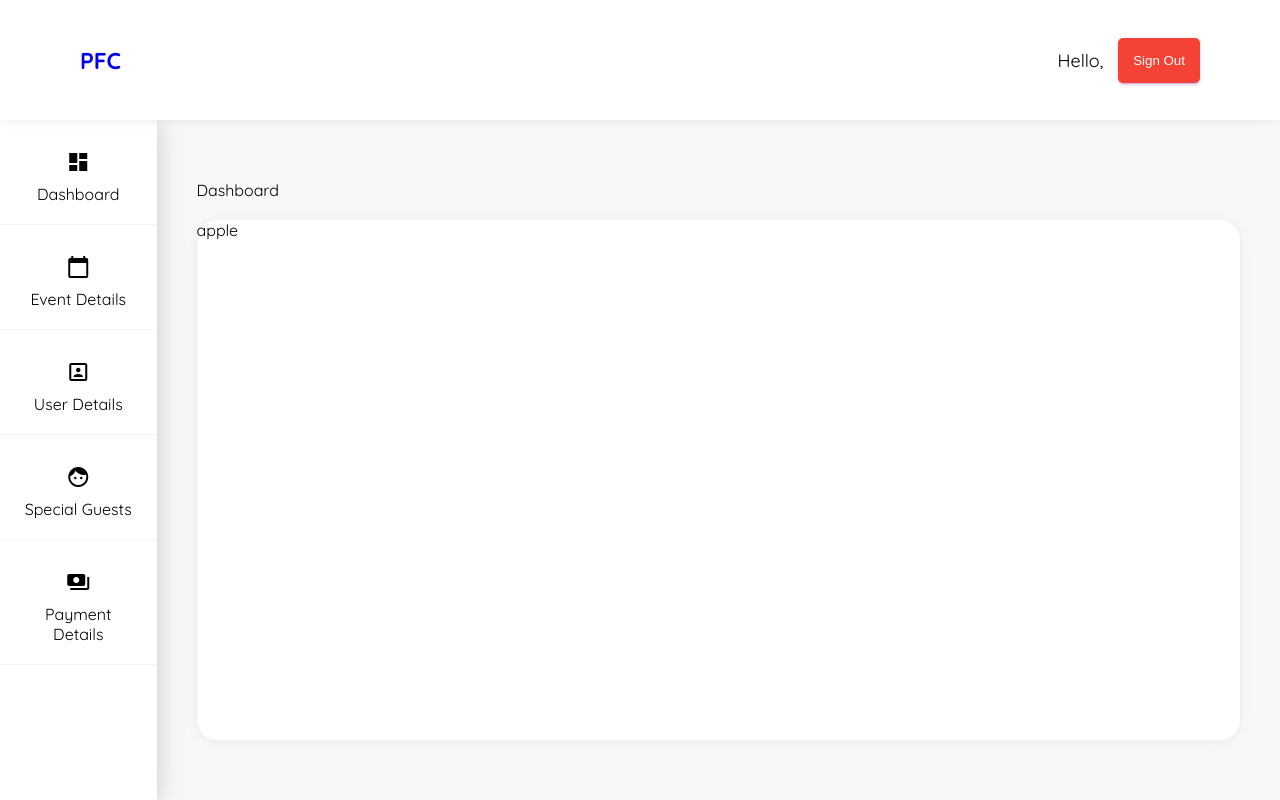
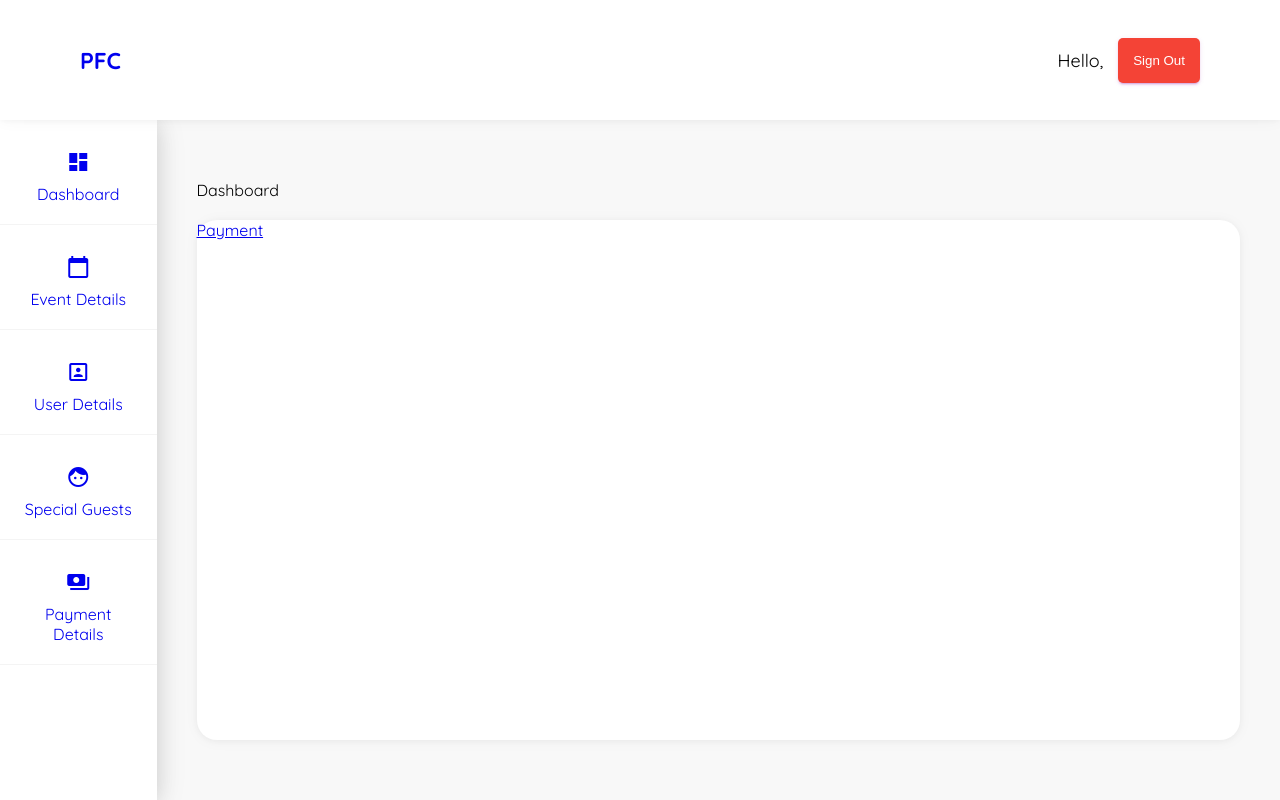
Before and after one commit to gaurav552/event-app, a Vue app: page /userDetails in a window 1280 px wide. Built offline with nearby package versions, Linux system fonts and the light colour scheme; no server answers; the database is empty; sample sign-in values are in the browser's storage.

Commit message:
child routing fixed

```diff
--- a/src/components/User/UserDetails/SideBar.vue
+++ b/src/components/User/UserDetails/SideBar.vue
@@ -2,34 +2,44 @@
   <nav>
     <ul>
       <li>
+        <router-link to="/userDetails">
           <span class="material-icons">
           dashboard
         </span>
           Dashboard
+        </router-link>
       </li>
       <li>
+        <router-link to="/userDetails/eventDetails">
           <span class="material-icons">
             calendar_today
           </span>
           Event Details
+        </router-link>
       </li>
       <li>
+        <router-link to="/userDetails/userInfo">
           <span class="material-icons">
             portrait
           </span>
           User Details
+        </router-link>
       </li>
       <li>
+        <router-link to="/userDetails/guests">
         <span class="material-icons">
           face
         </span>
           Special Guests
+        </router-link>
       </li>
       <li>
+        <router-link to="/userDetails/payments">
         <span class="material-icons">
           payments
         </span>
           Payment Details
+        </router-link>
       </li>
     </ul>
   </nav>
@@ -42,28 +52,36 @@ name: "SideBar"
 </script>
 
 <style scoped>
-  nav{
+nav {
   width: 180px;
   height: 100%;
   background-color: white;
-    box-shadow: 0 3px 30px rgba(0,0,0,.1), 0 3px 20px rgba(0,0,0,.1);;
+  box-shadow: 0 3px 30px rgba(0, 0, 0, .1), 0 3px 20px rgba(0, 0, 0, .1);;
 }
 
-  ul{
+ul {
   text-align: center;
 }
 
-  li{
+li {
   padding: 20px;
   display: grid;
   place-items: center;
   border-bottom: 1px solid #f4f4f4;
 }
-  li span{
+
+li span {
   margin: 10px;
 }
-  li:hover{
+
+li:hover {
   background: #f1f1f1;
+}
+
+a {
+  text-decoration: none;
+  display: grid;
+  place-items: center;
 }
 
 
--- /dev/null
+++ b/src/components/User/UserDetails/SpecialGuests.vue
@@ -0,0 +1,13 @@
+<template>
+Guests
+</template>
+
+<script>
+export default {
+name: "SpecialGuests"
+}
+</script>
+
+<style scoped>
+
+</style>
--- a/src/components/User/UserDetails/UserDashboard.vue
+++ b/src/components/User/UserDetails/UserDashboard.vue
@@ -1,6 +1,6 @@
 <template>
   <div class="card">
-    apple
+    <router-link to="/userDetails/payments">Payment</router-link>
   </div>
 </template>
 
--- /dev/null
+++ b/src/components/User/UserDetails/UserEventDetails.vue
@@ -0,0 +1,13 @@
+<template>
+Event details
+</template>
+
+<script>
+export default {
+name: "UserEventDetails"
+}
+</script>
+
+<style scoped>
+
+</style>
--- /dev/null
+++ b/src/components/User/UserDetails/UserInfo.vue
@@ -0,0 +1,13 @@
+<template>
+User Info
+</template>
+
+<script>
+export default {
+name: "UserInfo"
+}
+</script>
+
+<style scoped>
+
+</style>
--- /dev/null
+++ b/src/components/User/UserDetails/UserPaymentDtails.vue
@@ -0,0 +1,13 @@
+<template>
+  <router-link to="/userDetails">Dash</router-link>
+</template>
+
+<script>
+export default {
+name: "UserPaymentDtails"
+}
+</script>
+
+<style scoped>
+
+</style>
--- a/src/router.js
+++ b/src/router.js
@@ -10,6 +10,10 @@ import db from "@/firebaseInit";
 import UserDetails from "@/components/User/UserDetails";
 import OrderComplete from "@/components/User/OrderComplete";
 import UserDashboard from "@/components/User/UserDetails/UserDashboard";
+import UserPaymentDtails from "@/components/User/UserDetails/UserPaymentDtails";
+import SpecialGuests from "@/components/User/UserDetails/SpecialGuests";
+import UserEventDetails from "@/components/User/UserDetails/UserEventDetails";
+import UserInfo from "@/components/User/UserDetails/UserInfo";
 
 let admins = []
 db.collection("admin_uid").get().then(qs => {
@@ -33,7 +37,7 @@ const routes = [
                 if (admins.includes(firebase.auth().currentUser.uid)) {
                     next()
                 } else {
-                    next({name: 'Details'})
+                    next({path: '/userDetails'})
                 }
             } else {
                 next({name: 'Login'})
@@ -50,7 +54,7 @@ const routes = [
                     if (admins.includes(firebase.auth().currentUser.uid)) {
                         next({name: 'Dashboard'})
                     } else {
-                        next({name: 'Details'})
+                        next({path: '/userDetails'})
                     }
                 } else {
                     next()
@@ -71,12 +75,27 @@ const routes = [
     },
     {
         path: '/userDetails',
-        component:UserDetails,
-        name: 'Details',
-        children:[
+        component: UserDetails,
+        children: [
             {
-                path:'',
-                component:UserDashboard
+                path: '',
+                component: UserDashboard
+            },
+            {
+                path: 'userInfo',
+                component: UserInfo
+            },
+            {
+                path: 'eventDetails',
+                component: UserEventDetails
+            },
+            {
+                path: 'guests',
+                component: SpecialGuests
+            },
+            {
+                path: 'payments',
+                component: UserPaymentDtails
             }
         ],
         beforeEnter: (to, from, next) => {
```
Also changed, not shown: 1 other file (tests, documents, lock files or other folders). Lines whose indentation alone changed are shown as unchanged.
